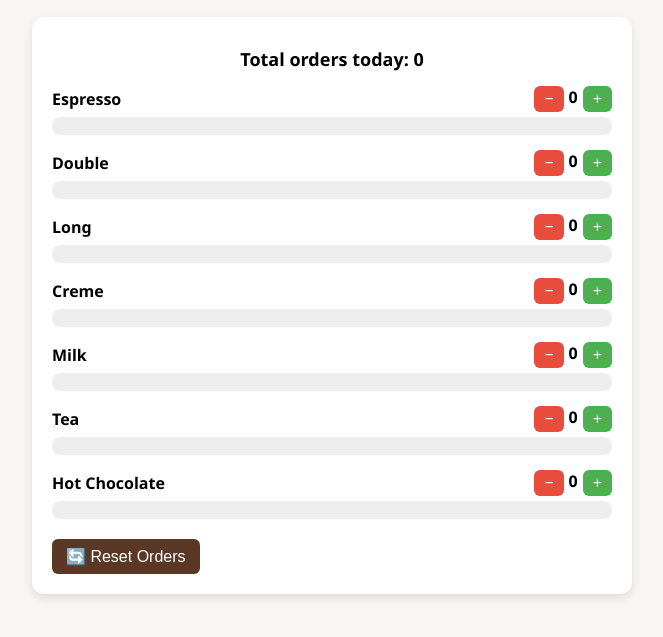
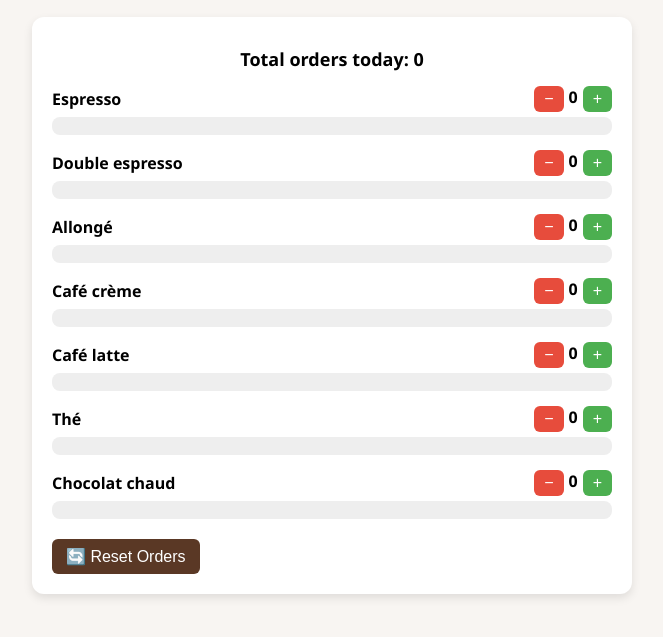
Before and after one commit to ravih18/coffee-orders, a plain HTML site: page index.html in a window 1280 px wide. Shown: the part 111-748 px from the top of the page, without its empty margins (308-971 px from the left). Drawn offline with Linux system fonts and the light colour scheme.

Commit message:
Update index.html

```diff
--- a/index.html
+++ b/index.html
@@ -106,7 +106,7 @@
 </div>
 
 <script>
-const drinks = ["Espresso", "Double", "Long", "Creme", "Milk", "Tea", "Hot Chocolate"];
+const drinks = ["Espresso", "Double espresso", "Allongé", "Café crème", "Café latte", "Thé", "Chocolat chaud"];
 let orders = {};
 let today = new Date().toDateString();
 
```
